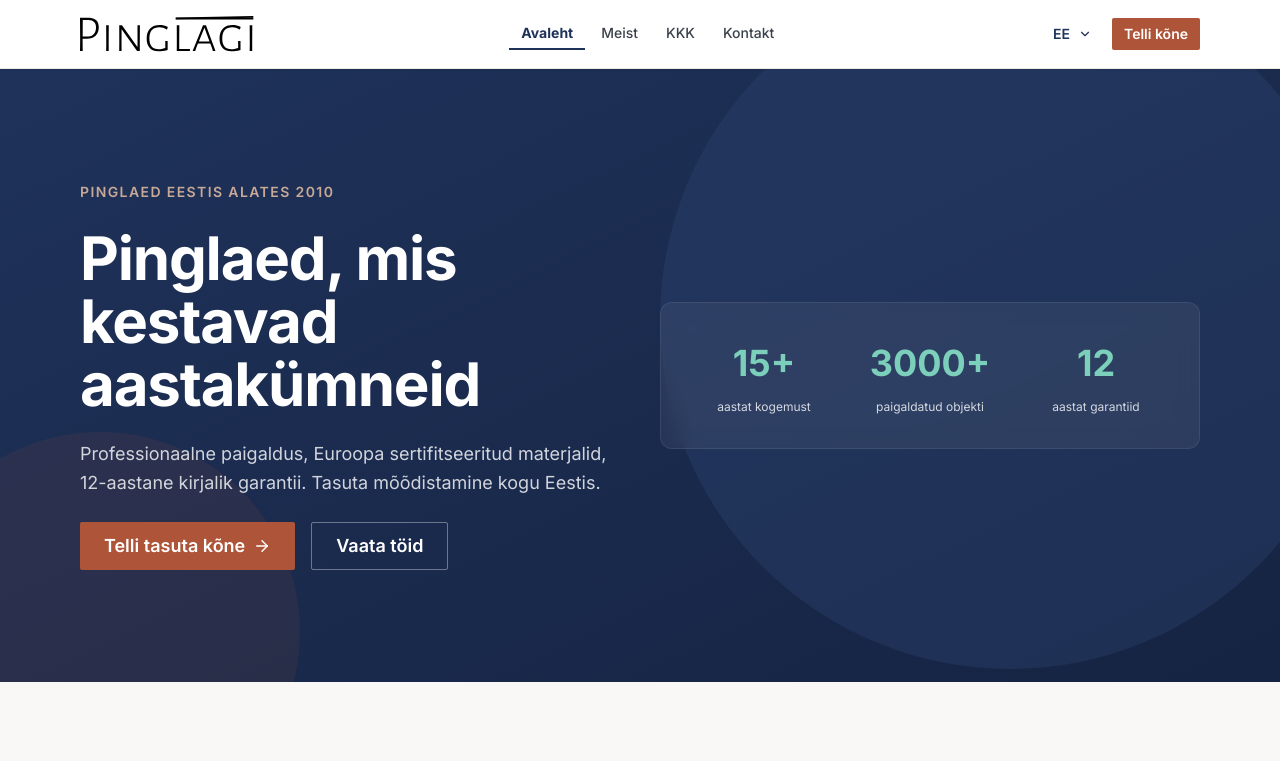
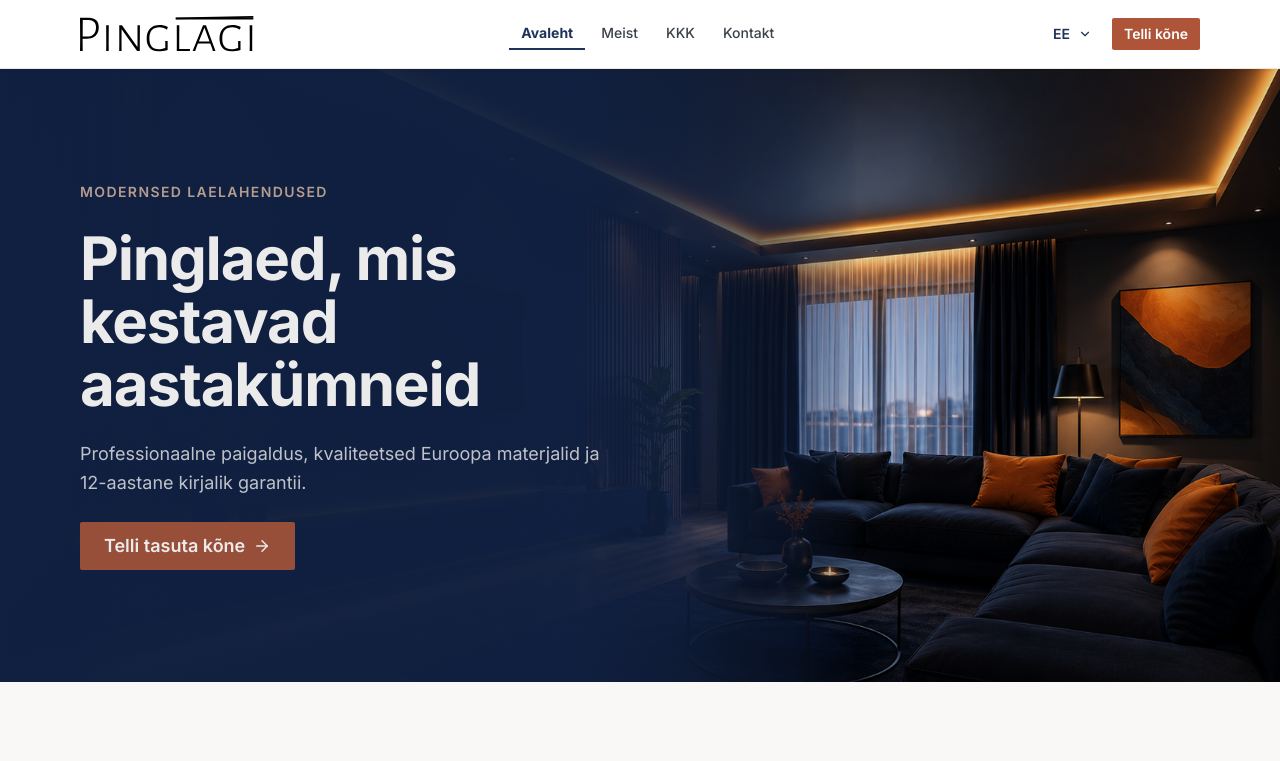
Before and after one commit to karitakarmet/pinglagipage, a Next.js app: page / in a window 1280 px wide. Shown: the top 761 px of the page. Built offline with nearby package versions, Linux system fonts and the light colour scheme.

Commit message:
fixed texts, hero

```diff
--- a/lib/translations.ts
+++ b/lib/translations.ts
@@ -24,6 +24,7 @@ type Dict = {
     heroSubtitle: string;
     ctaPrimary: string;
     ctaSecondary: string;
+    statsLabel0: string;
     statsLabel1: string;
     statsLabel2: string;
     statsLabel3: string;
@@ -70,8 +71,6 @@ type Dict = {
   contact: {
     title: string;
     intro: string;
-    addressLabel: string;
-    address: string;
     phoneLabel: string;
     phone: string;
     emailLabel: string;
@@ -107,13 +106,14 @@ export const translations: Record<Locale, Dict> = {
       freeQuote: 'Tasuta mõõdistamine',
     },
     home: {
-      heroEyebrow: 'Pinglaed Eestis alates 2010',
+      heroEyebrow: 'MODERNSED LAELAHENDUSED',
       heroTitle: 'Pinglaed, mis kestavad aastakümneid',
       heroSubtitle:
-        'Professionaalne paigaldus, Euroopa sertifitseeritud materjalid, 12-aastane kirjalik garantii. Tasuta mõõdistamine kogu Eestis.',
+        'Professionaalne paigaldus, kvaliteetsed Euroopa materjalid ja 12-aastane kirjalik garantii.',
       ctaPrimary: 'Telli tasuta kõne',
       ctaSecondary: 'Vaata töid',
-      statsLabel1: 'aastat kogemust',
+      statsLabel0: 'Tasuta konsultatsioon',
+      statsLabel1: 'Leiame teie ruumile sobivaima lahenduse',
       statsLabel2: 'paigaldatud objekti',
       statsLabel3: 'aastat garantiid',
       introTitle: 'Mis on pinglagi?',
@@ -184,9 +184,9 @@ export const translations: Record<Locale, Dict> = {
     about: {
       title: 'Meist',
       paragraphs: [
-        'Pinglagi on Eestis tegutsev pereettevõte, mille meeskonnal on üle 15 aasta kogemust pinglagede paigaldamisel nii Eestis kui ka Skandinaavias.',
-        'Töötame ainult sertifitseeritud materjalidega Saksamaalt ja Prantsusmaalt. Iga projekti juhib kogenud meister, kes vastutab tulemuse eest algusest lõpuni.',
-        'Meie eesmärk on, et iga klient saaks toote, mis kestab aastakümneid ja näeb välja sama hästi nagu paigalduspäeval.',
+        'Pinglagi on sertifitseeritud pinglagede paigaldajate meeskond, kes pakub kvaliteetseid laelahendusi üle Eesti.',
+        'Töötame ainult sertifitseeritud Euroopa materjalidega ning pöörame tähelepanu igale detailile, et tagada kvaliteetne ja vastupidav tulemus.',
+        'Meie eesmärk on luua pinglaed, mis ühendavad esteetika, vastupidavuse ja laitmatu viimistluse.',
       ],
       valuesTitle: 'Meie põhimõtted',
       values: [
@@ -196,11 +196,11 @@ export const translations: Record<Locale, Dict> = {
         },
         {
           title: 'Ausus',
-          body: 'Selge hind, kirjalik garantii, ei mingeid varjatud kulusid.',
+          body: 'Selge hind, kirjalik garantii, ilma varjatud kuludeta.',
         },
         {
-          title: 'Kogemus',
-          body: 'Üle 15 aasta tööd ja tuhanded paigaldatud objektid.',
+          title: 'Sertifikaadid',
+          body: 'Sertifitseeritud paigaldajad ja Euroopa kvaliteetmaterjalid.',
         },
       ],
     },
@@ -213,7 +213,7 @@ export const translations: Record<Locale, Dict> = {
         },
         {
           q: 'Kas paigaldus jätab tolmu maha?',
-          a: 'Ei. Pinglae paigaldamine on praktiliselt tolmuvaba – mööblit pole vaja välja viia.',
+          a: 'Ei. Pinglae paigaldamine on praktiliselt tolmuvaba – mööblit ei ole vaja välja viia.',
         },
         {
           q: 'Kas pinglagi talub vett ülevalt?',
@@ -255,9 +255,7 @@ export const translations: Record<Locale, Dict> = {
     contact: {
       title: 'Võta meiega ühendust',
       intro:
-        'Külasta meie kontorit, helista või kirjuta – vastame tööpäeviti tunni jooksul.',
-      addressLabel: 'Aadress',
-      address: 'Haapsalu, Tallinn & lähiümbrus',
+        'Kirjuta meile või broneeri tagasihelistamine endale sobival ajal – vastame päringutele esimesel võimalusel.',
       phoneLabel: 'Telefon',
       phone: '+37258051866',
       emailLabel: 'E-post',
@@ -297,6 +295,7 @@ export const translations: Record<Locale, Dict> = {
         'Professional installation, certified European materials, 12-year written warranty. Free on-site measurement anywhere in Estonia.',
       ctaPrimary: 'Request a free call',
       ctaSecondary: 'See our work',
+      statsLabel0: 'years of experience',
       statsLabel1: 'years of experience',
       statsLabel2: 'installed projects',
       statsLabel3: 'years warranty',
@@ -440,8 +439,6 @@ export const translations: Record<Locale, Dict> = {
       title: 'Get in touch',
       intro:
         'Visit our office, call or write – we reply within an hour on working days.',
-      addressLabel: 'Address',
-      address: 'Haapsalu, Tallinn & nearby areas',
       phoneLabel: 'Phone',
       phone: '+37258051866',
       emailLabel: 'Email',
@@ -481,6 +478,7 @@ export const translations: Record<Locale, Dict> = {
         'Профессиональный монтаж, сертифицированные европейские материалы, письменная гарантия 12 лет. Бесплатный замер по всей Эстонии.',
       ctaPrimary: 'Заказать бесплатный звонок',
       ctaSecondary: 'Смотреть работы',
+      statsLabel0: 'лет опыта',
       statsLabel1: 'лет опыта',
       statsLabel2: 'выполненных объектов',
       statsLabel3: 'лет гарантии',
@@ -621,8 +619,6 @@ export const translations: Record<Locale, Dict> = {
       title: 'Свяжитесь с нами',
       intro:
         'Заходите в офис, звоните или пишите – отвечаем в рабочие дни в течение часа.',
-      addressLabel: 'Адрес',
-      address: 'Haapsalu, Tallinn & nearby areas',
       phoneLabel: 'Телефон',
       phone: '+37258051866',
       emailLabel: 'E-mail',
--- a/pages/index.tsx
+++ b/pages/index.tsx
@@ -35,34 +35,31 @@ export default function Home() {
         position='relative'
         overflow='hidden'
         py={{ base: 16, md: 28 }}
+        filter='brightness(0.92) saturate(0.88)'
+        sx={{
+          '&::before': {
+            content: '""',
+            position: 'absolute',
+            inset: 0,
+            backdropFilter: 'blur(0.3px)',
+          },
+        }}
+        backgroundImage={`
+   linear-gradient(
+    90deg,
+    rgba(15,35,75,0.98) 0%,
+    rgba(15,35,75,0.96) 45%,
+    rgba(15,35,75,0.82) 52%,
+    rgba(15,35,75,0.45) 62%,
+    rgba(15,35,75,0.10) 66.5%,
+    transparent 67%
+  ),
+    url('/heroimage.png')
+  `}
+        backgroundSize='cover'
+        backgroundPosition='center right'
+        backgroundRepeat='no-repeat'
       >
-        <Box
-          position='absolute'
-          inset={0}
-          bgGradient='linear(to-br, brand.700, brand.800)'
-          opacity={0.95}
-        />
-        <Box
-          position='absolute'
-          right={{ base: '-200px', md: '-80px' }}
-          top='-100px'
-          w={{ base: '500px', md: '700px' }}
-          h={{ base: '500px', md: '700px' }}
-          borderRadius='full'
-          bg='brand.600'
-          opacity={0.35}
-        />
-        <Box
-          position='absolute'
-          left='-100px'
-          bottom='-150px'
-          w='400px'
-          h='400px'
-          borderRadius='full'
-          bg='accent.500'
-          opacity={0.1}
-        />
-
         <Container maxW='6xl' position='relative'>
           <SimpleGrid
             columns={{ base: 1, md: 2 }}
@@ -106,7 +103,7 @@ export default function Home() {
                     {t.home.ctaPrimary}
                   </Button>
                 </NextLink>
-                <NextLink href='/gallery' passHref legacyBehavior>
+                {/* <NextLink href='/gallery' passHref legacyBehavior>
                   <Button
                     as='a'
                     size='lg'
@@ -117,46 +114,9 @@ export default function Home() {
                   >
                     {t.home.ctaSecondary}
                   </Button>
-                </NextLink>
+                </NextLink> */}
               </HStack>
             </Stack>
-
-            <Box
-              bg='whiteAlpha.100'
-              backdropFilter='blur(10px)'
-              border='1px solid'
-              borderColor='whiteAlpha.200'
-              borderRadius='xl'
-              p={{ base: 6, md: 8 }}
-              display={{ base: 'none', md: 'block' }}
-            >
-              <SimpleGrid columns={3} spacing={6}>
-                <Stack spacing={1} textAlign='center'>
-                  <Text fontSize='4xl' fontWeight={700} color='mint.300'>
-                    15+
-                  </Text>
-                  <Text fontSize='xs' color='whiteAlpha.800'>
-                    {t.home.statsLabel1}
-                  </Text>
-                </Stack>
-                <Stack spacing={1} textAlign='center'>
-                  <Text fontSize='4xl' fontWeight={700} color='mint.300'>
-                    3000+
-                  </Text>
-                  <Text fontSize='xs' color='whiteAlpha.800'>
-                    {t.home.statsLabel2}
-                  </Text>
-                </Stack>
-                <Stack spacing={1} textAlign='center'>
-                  <Text fontSize='4xl' fontWeight={700} color='mint.300'>
-                    12
-                  </Text>
-                  <Text fontSize='xs' color='whiteAlpha.800'>
-                    {t.home.statsLabel3}
-                  </Text>
-                </Stack>
-              </SimpleGrid>
-            </Box>
           </SimpleGrid>
         </Container>
       </Box>
```
Also changed, not shown: pages/callback.tsx (+45 -36 lines), pages/contact.tsx (+50 -20 lines), public/heroimage.png (added).
